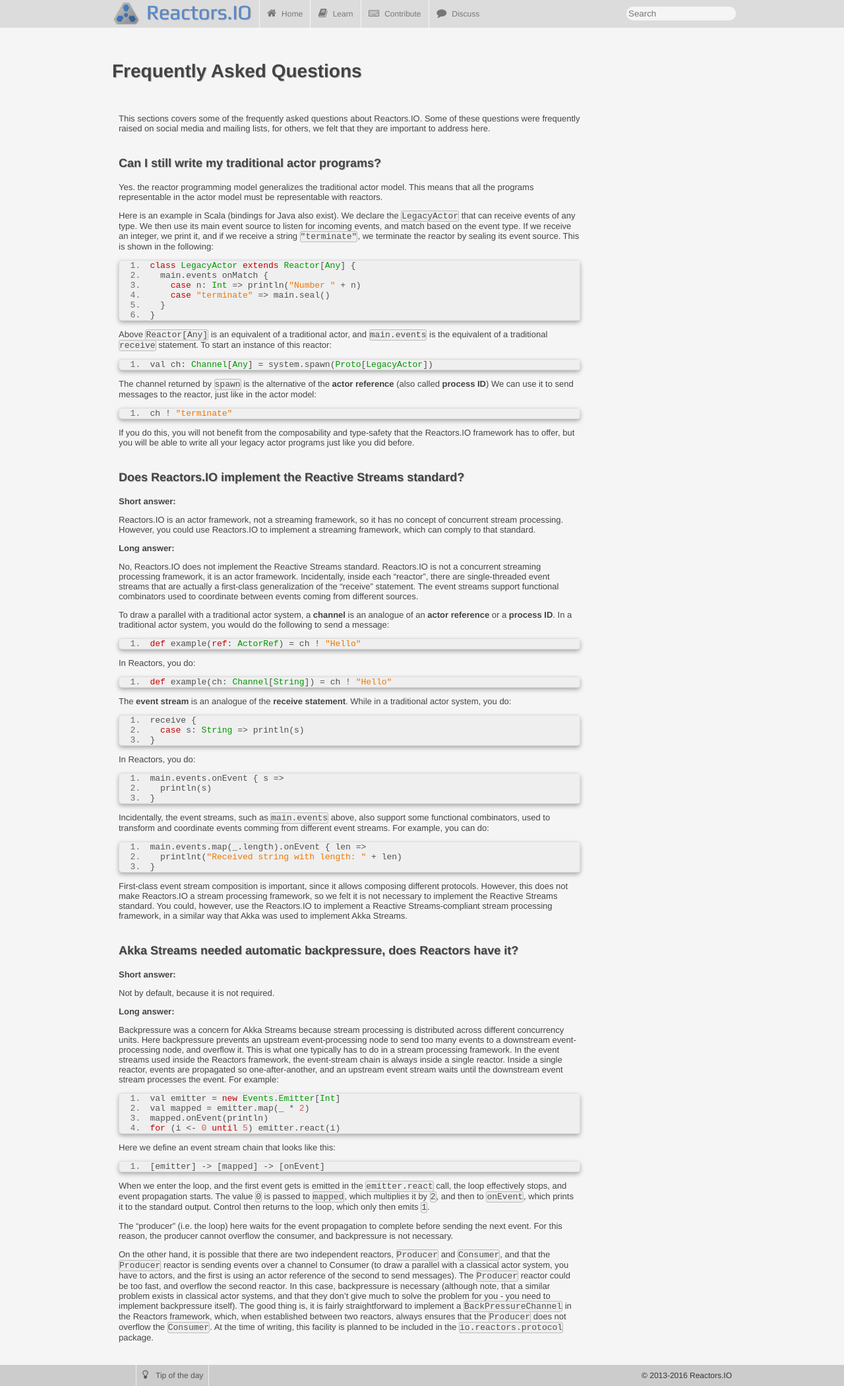
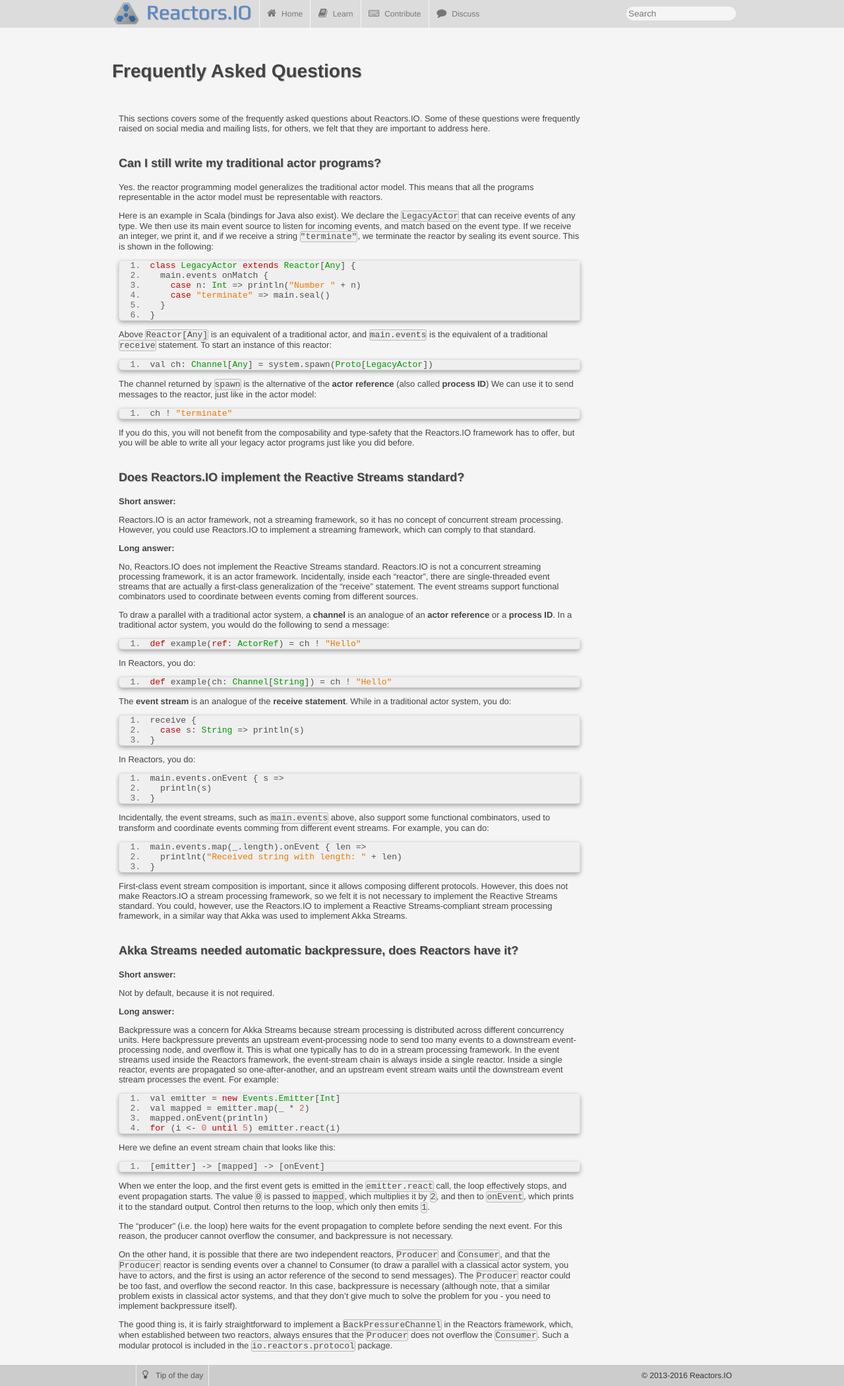
Before and after one commit to reactors-io/reactors-io.github.io, a Jekyll site: the page built from faq.md, in a window 1280 px wide. Shown: the whole page at 66% size. Built offline with Jekyll 4.4.1, drawn with Linux system fonts in a browser that asks for light colours.

Commit message:
Update FAQ.

```diff
--- a/faq.md
+++ b/faq.md
@@ -180,8 +180,8 @@ The `Producer` reactor could be too fast, and overflow the second reactor.
 In this case, backpressure is necessary (although note, that a similar problem exists
 in classical actor systems, and that they don't give much to solve the problem for you -
 you need to implement backpressure itself).
+
 The good thing is, it is fairly straightforward to implement a `BackPressureChannel`
 in the Reactors framework, which, when established between two reactors,
 always ensures that the `Producer` does not overflow the `Consumer`.
-At the time of writing, this facility is planned to be included in the
-`io.reactors.protocol` package.
+Such a modular protocol is included in the `io.reactors.protocol` package.
```
